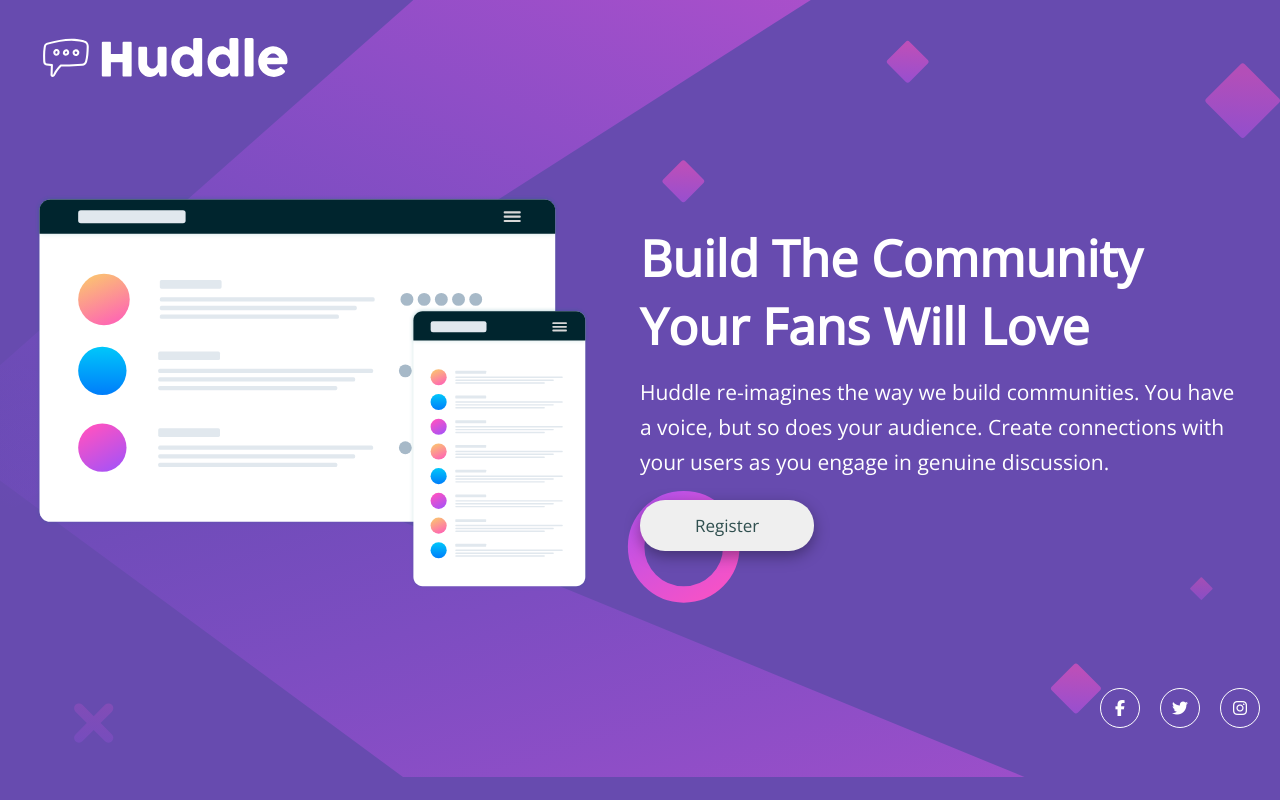
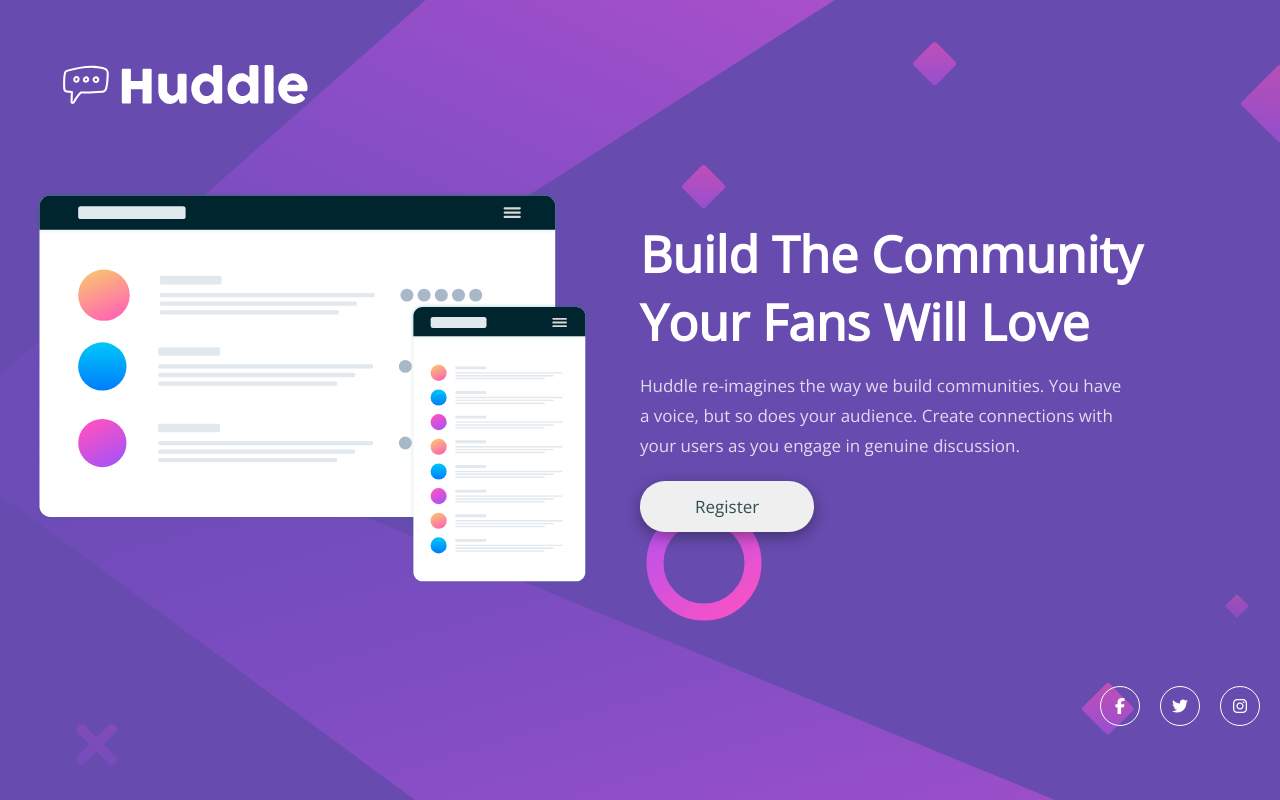
Before and after one commit to joaovitor-souza/quest-huddle-lading-page, a plain HTML site: page index.html in a window 1280 px wide. Drawn offline with nearby package versions, Linux system fonts and the light colour scheme.

Commit message:
Correções feitas

```diff
--- a/index.html
+++ b/index.html
@@ -32,7 +32,7 @@
             </picture>
         </div>
         <div class="information">
-            <h2 class="title"> Build The Community <br>Your Fans Will Love</h2>
+            <h1 class="title"> Build The Community <br>Your Fans Will Love</h1>
             <p class="description">
                 Huddle re-imagines the way we build communities. You have a voice, but so does your audience.
                 Create connections with  your users as you engage in genuine discussion.
@@ -42,13 +42,13 @@
     </section>
 
     <footer class="footer">
-        <a href="/">
+        <a href="#">
             <i class="icons fa-brands fa-facebook-f"></i>
         </a>
-        <a href="/">
+        <a href="#">
             <i class="icons fa-brands fa-twitter"></i>
         </a>
-        <a href="/">
+        <a href="#">
             <i class="icons fa-brands fa-instagram"></i>
         </a>
     </footer>
--- a/src/css/responsive.css
+++ b/src/css/responsive.css
@@ -1,4 +1,4 @@
-@media(max-width:900px) {
+@media(max-width:1000px) {
     body {
         grid-template-columns: 1fr;
 
--- a/src/css/style.css
+++ b/src/css/style.css
@@ -8,7 +8,7 @@ body{
     repeat(2, 1fr);
     min-height: 100vh;
     background-image: url(../images/bg-desktop.svg);
-    background-size: contain;
+    background-size: cover;
     background-repeat: no-repeat;
     background-color: hsl(257, 40%, 49%);
     max-width: 1440px;
@@ -18,7 +18,9 @@ body{
 .header{
     grid-area: header;
     font-family: 'Poppins', sans-serif;
-    padding: 25px 30px;
+    padding: 25px 50px;
+    display: flex;
+    align-items: center;
 }
 
 .header svg{
@@ -53,9 +55,11 @@ body{
 
 .hero .description{
     padding-top: 15px;
-    line-height: 35px;
-    font-size: 21px;
+    line-height: 30px;
+    max-width: 490px;
+    font-size: 17px;
     color: #fff;
+    opacity: 0.8;
 }
 
 .hero button{
```
